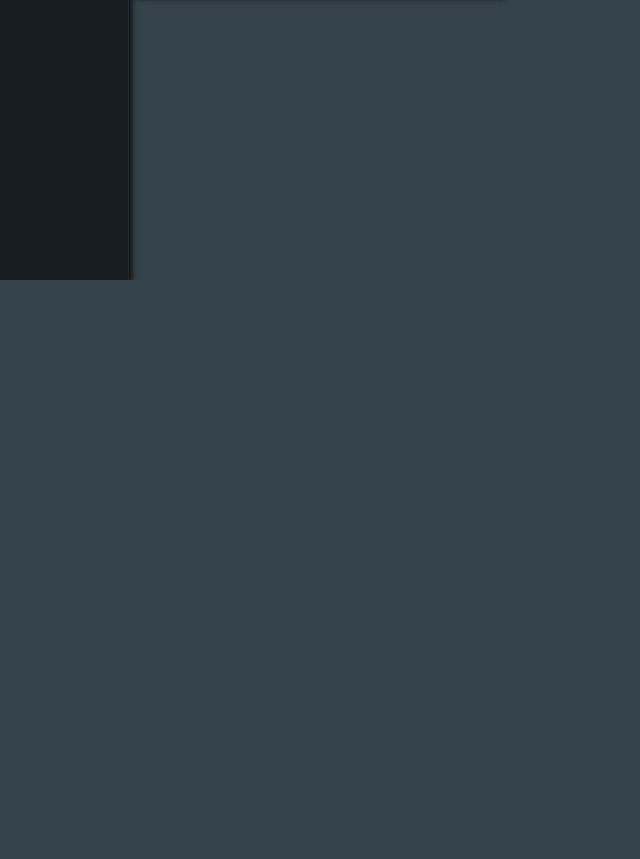
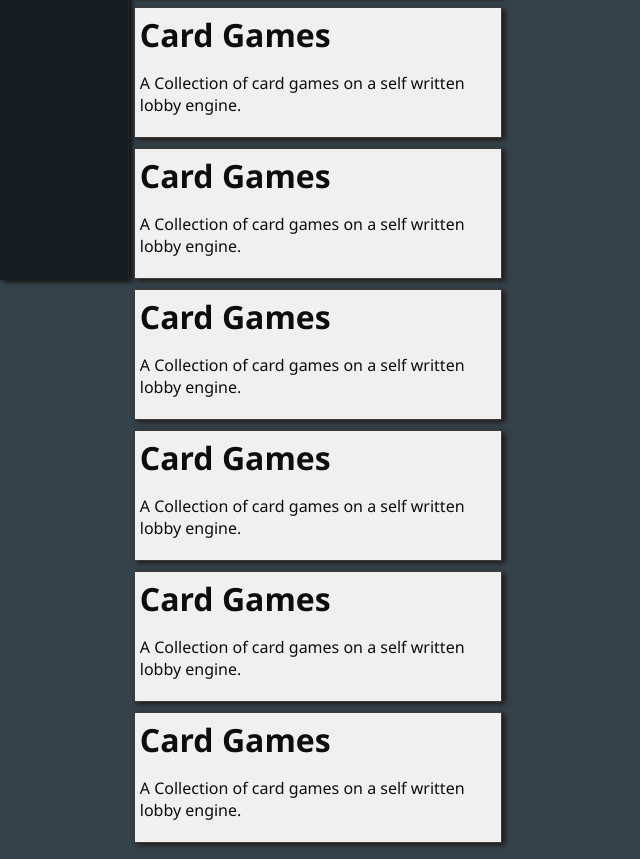
Before and after one commit to LucaKleck/LucaKleck.github.io, a plain HTML site: page index.html in a window 1280 px wide. Shown: the part 520-1379 px from the top of the page, without its empty margins (0-640 px from the left). Before the commit the page ends 800 px from the top, so only its background shows below. Drawn offline with nearby package versions, Linux system fonts and the light colour scheme.

Commit message:
test for positon of nav
Signed-off-by: LucaKleck <LucaKleck@web.de>

```diff
--- a/index.html
+++ b/index.html
@@ -70,6 +70,36 @@
                 <p>
                     A Collection of card games on a self written lobby engine.
                 </p>
+            </div><div class="floatingContent">
+                <h1>Card Games</h1>
+                <p>
+                    A Collection of card games on a self written lobby engine.
+                </p>
+            </div><div class="floatingContent">
+                <h1>Card Games</h1>
+                <p>
+                    A Collection of card games on a self written lobby engine.
+                </p>
+            </div><div class="floatingContent">
+                <h1>Card Games</h1>
+                <p>
+                    A Collection of card games on a self written lobby engine.
+                </p>
+            </div><div class="floatingContent">
+                <h1>Card Games</h1>
+                <p>
+                    A Collection of card games on a self written lobby engine.
+                </p>
+            </div><div class="floatingContent">
+                <h1>Card Games</h1>
+                <p>
+                    A Collection of card games on a self written lobby engine.
+                </p>
+            </div><div class="floatingContent">
+                <h1>Card Games</h1>
+                <p>
+                    A Collection of card games on a self written lobby engine.
+                </p>
             </div>
         </div>
     </div>
--- a/stylesheet.css
+++ b/stylesheet.css
@@ -82,6 +82,11 @@ visibility: visible;
 
 .heading {
     text-align: center;
+
+    -webkit-user-select: none; /* Safari */
+    -moz-user-select: none; /* Firefox */
+    -ms-user-select: none; /* IE10+/Edge */
+    user-select: none; /* Standard */
 }
 
 #content-area {
```
